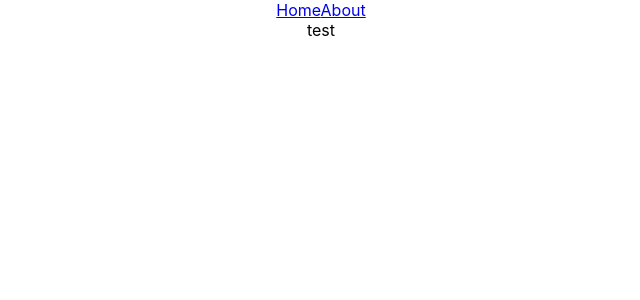
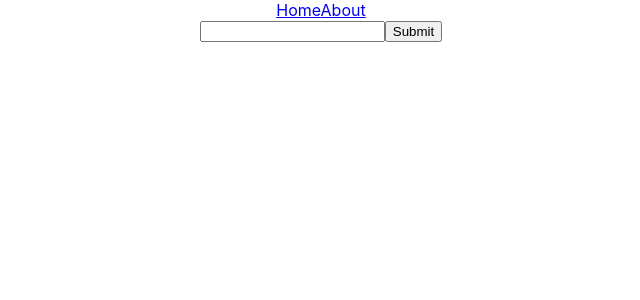
Before and after one commit to philipsjohnsson/weather-app-smhi, a React (Create React App) app: page / in a window 1280 px wide. Shown: the top 300 px of the page, without its empty margins (319-959 px from the left). Built offline with nearby package versions, Linux system fonts and the light colour scheme.

Commit message:
fixed search mechanism

```diff
--- a/package.json
+++ b/package.json
@@ -11,6 +11,7 @@
     "@types/react": "^18.2.4",
     "@types/react-dom": "^18.2.3",
     "@types/react-router-dom": "^5.3.3",
+    "dotenv": "^16.0.3",
     "react": "^18.2.0",
     "react-dom": "^18.2.0",
     "react-router-dom": "^6.11.1",
--- /dev/null
+++ b/src/components/Search/Search.tsx
@@ -0,0 +1,26 @@
+import { useRef, useState } from 'react'
+import useFetch from '../../hooks/useFetch'
+// import useFetch from '../../hooks/useFetch'
+
+const Search = ({getData}) => {
+
+  const inputSearch = useRef<HTMLInputElement | null>(null)
+
+  const btnSearch = (event: React.FormEvent<HTMLFormElement>) => {
+    event.preventDefault()
+    console.log(inputSearch)
+    console.log('TEST')
+    getData(`http://api.positionstack.com/v1/forward?access_key=${process.env.REACT_APP_API_KEY_POSITIONSTACK}&query=${inputSearch.current.value}`)
+  }
+
+  return (
+    <div>
+      <form onSubmit={btnSearch} >
+        <input type="text" ref={inputSearch} required minLength={2} />
+        <button type="submit">Submit</button>
+      </form>
+    </div>
+  )
+}
+
+export default Search;
--- /dev/null
+++ b/src/hooks/useFetch.tsx
@@ -0,0 +1,24 @@
+import { useState } from "react"
+
+const useFetch = () => {
+  const [fetchedData, setData] = useState<any>(null) // make this a type, interface
+  const [error, setError] = useState<Error | null>(null)
+  const [loading, setLoading] = useState<boolean>(true)
+
+    const getData = async (url: string) => {
+      try {
+        const data = await fetch(`${url}`)
+        const dataJson = await data.json()
+        console.log(dataJson)
+        setData(dataJson.data)
+      } catch (error) {
+        setError(error)
+      } finally {
+        setLoading(false)
+      }
+    }
+
+  return { getData, fetchedData, error, loading }
+}
+
+export default useFetch
--- a/src/pages/Home/Home.tsx
+++ b/src/pages/Home/Home.tsx
@@ -1,11 +1,24 @@
-// import { useRef, useState } from 'react'
+import { useRef, useState } from 'react'
+import Search from '../../components/Search/Search'
+import useFetch from '../../hooks/useFetch'
 // import useFetch from '../../hooks/useFetch'
 
 const Home = () => {
+  const { getData, fetchedData, error, loading } = useFetch()
+
+  const setLocation = (event) => {
+
+  }
 
   return (
       <div>
-        test
+        <Search getData={getData} />
+
+        <div>
+        {fetchedData && fetchedData.map((obj) => (
+            <button onClick={setLocation}>test</button>
+          ))}
+      </div>
       </div>
     )
 }
```
Also changed, not shown: 1 other file (tests, documents, lock files or other folders).
